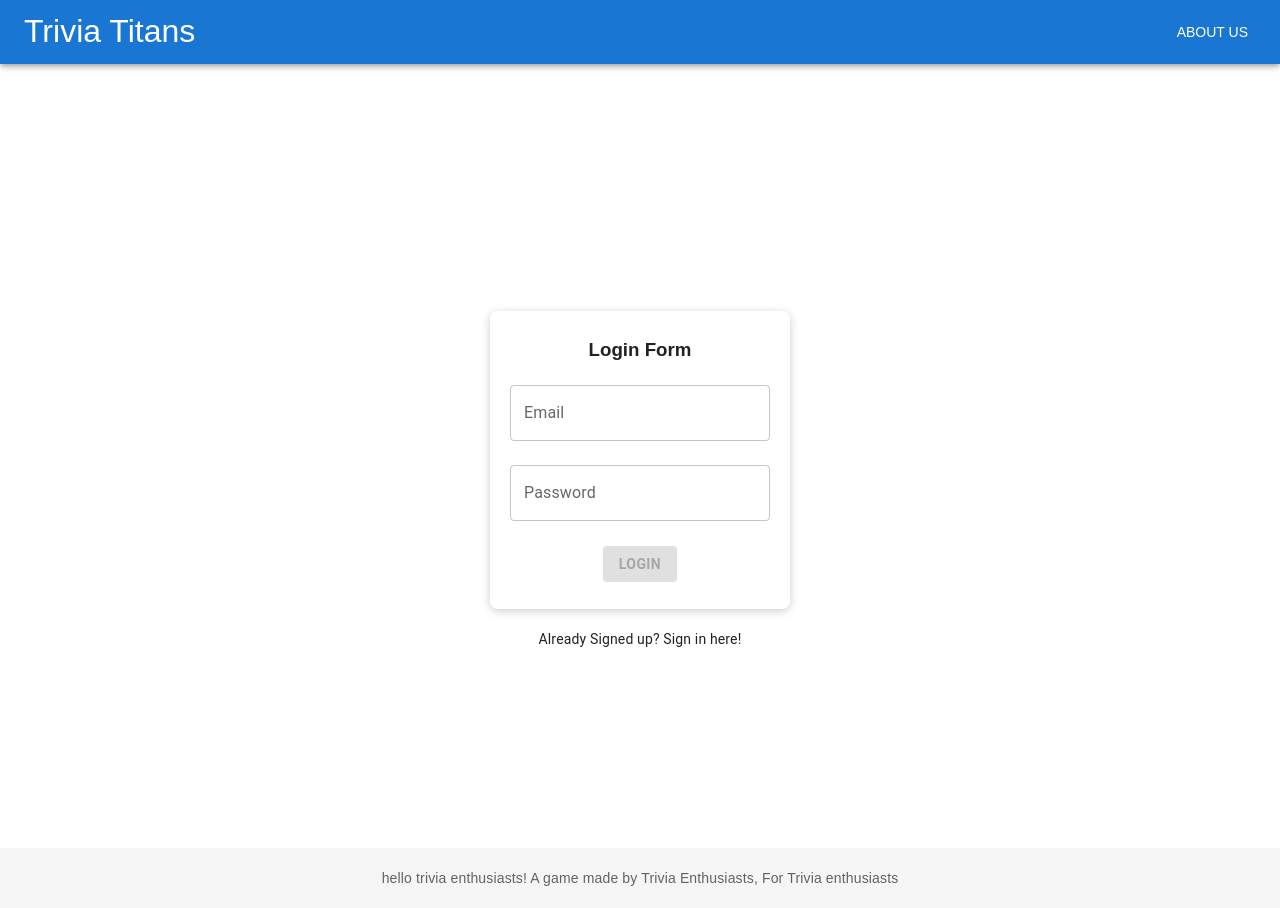
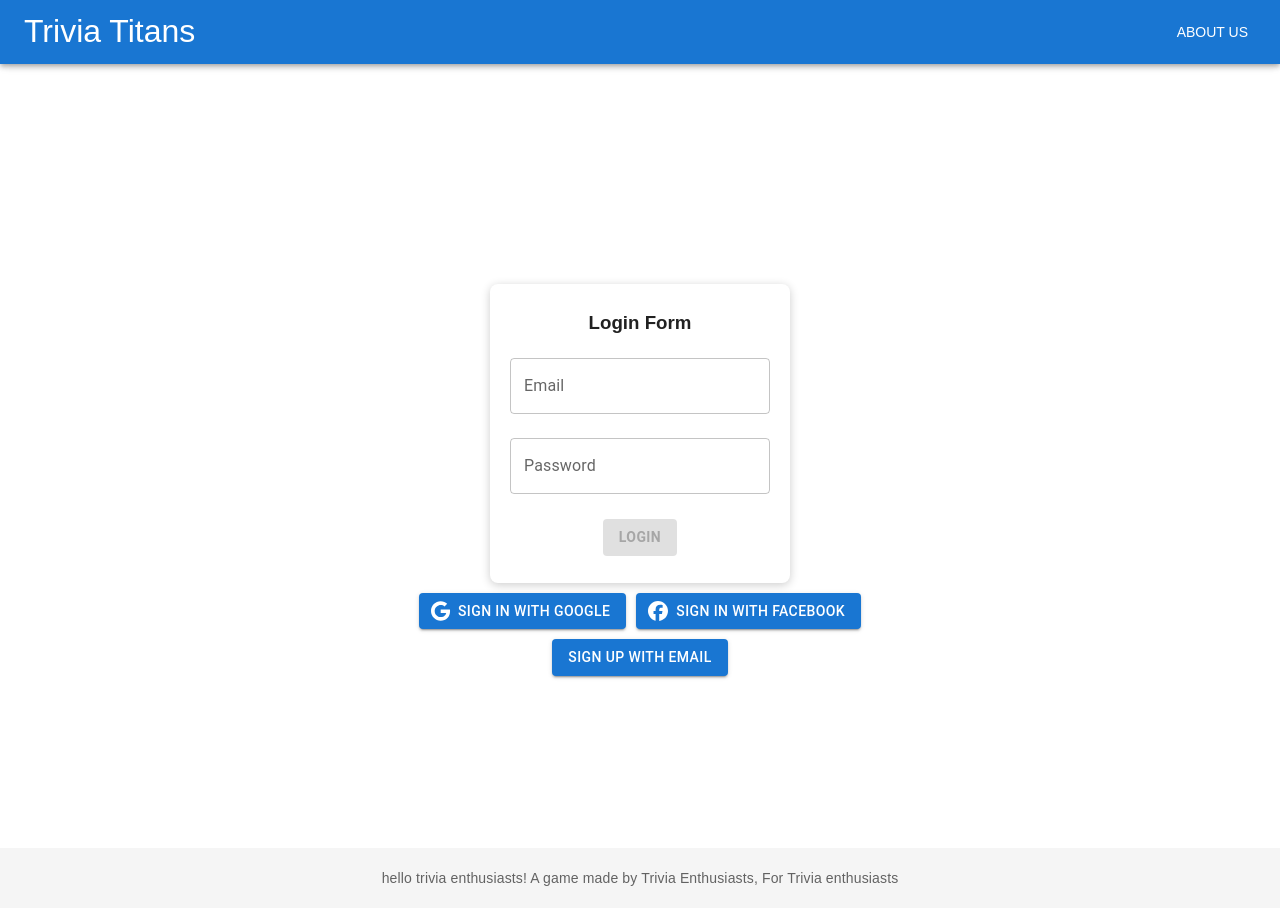
Before and after one commit to alensden2/TriviaTitans, a React (Create React App) app in the folder frontend/: page /login in a window 1280 px wide. Built offline with nearby package versions, Linux system fonts and the light colour scheme; a web font is replaced by a local one.

Commit message:
frontend login module

```diff
--- a/frontend/package.json
+++ b/frontend/package.json
@@ -5,6 +5,9 @@
   "dependencies": {
     "@emotion/react": "^11.11.1",
     "@emotion/styled": "^11.11.0",
+    "@fortawesome/fontawesome-svg-core": "^6.4.0",
+    "@fortawesome/free-brands-svg-icons": "^6.4.0",
+    "@fortawesome/react-fontawesome": "^0.2.0",
     "@mui/icons-material": "^5.11.16",
     "@mui/material": "^5.13.4",
     "@testing-library/jest-dom": "^5.16.5",
--- a/frontend/src/pages/login.jsx
+++ b/frontend/src/pages/login.jsx
@@ -1,14 +1,25 @@
-import { Box, Typography } from "@mui/material";
-import Navbar from "../components/navbar";
-import Form from "../components/form";
+import { Box, Button } from "@mui/material";
 import { useNavigate } from "react-router-dom";
 import Footer from "../components/footer";
+import Form from "../components/form";
+import Navbar from "../components/navbar";
+import { FontAwesomeIcon } from "@fortawesome/react-fontawesome";
+import { faGoogle, faFacebook } from "@fortawesome/free-brands-svg-icons";
 
 function Login() {
   const navigate = useNavigate();
 
-    const handleSignUpClick = () => {
-        navigate("/register");
+  const handleSignInWithGoogle = () => {
+    // Google logic
+  };
+
+  const handleSignInWithFacebook = () => {
+    // Facebook logic
+  };
+
+  const handleSignUpWithEmailAndPassword = () => {
+    // Handle sign up with email and password logic
+    navigate("/register"); // Redirect to registration page
   };
 
   return (
@@ -20,14 +31,39 @@ function Login() {
         alignItems="center"
         minHeight="calc(100vh - 64px)"
       >
-                <Box sx={{ gap: '20px', textAlign: 'center' }}>
+        <Box sx={{ gap: "20px", textAlign: "center" }}>
           <Form isLogin={true} />
-                    <Typography variant="body2" component="p" onClick={handleSignUpClick} sx={{ marginTop: '20px', alignItems: 'center', justifyContent: 'center' }}>
-                        Already Signed up? Sign in here!
-                    </Typography>
+          <Box
+            sx={{
+              display: "flex",
+              gap: "10px",
+              justifyContent: "center",
+              padding: "10px",
+            }}
+          >
+            <Button
+              variant="contained"
+              onClick={handleSignInWithGoogle}
+              startIcon={<FontAwesomeIcon icon={faGoogle} />}
+            >
+              Sign in with Google
+            </Button>
+            <Button
+              variant="contained"
+              onClick={handleSignInWithFacebook}
+              startIcon={<FontAwesomeIcon icon={faFacebook} />}
+            >
+              Sign in with Facebook
+            </Button>
+          </Box>
+          <Button
+            variant="contained"
+            onClick={handleSignUpWithEmailAndPassword}
+          >
+            Sign up with Email
+          </Button>
         </Box>
       </Box>
-
       <Footer />
     </Box>
   );
```
Also changed, not shown: 2 other files (tests, documents, lock files or other folders). Lines whose indentation alone changed are shown as unchanged.
